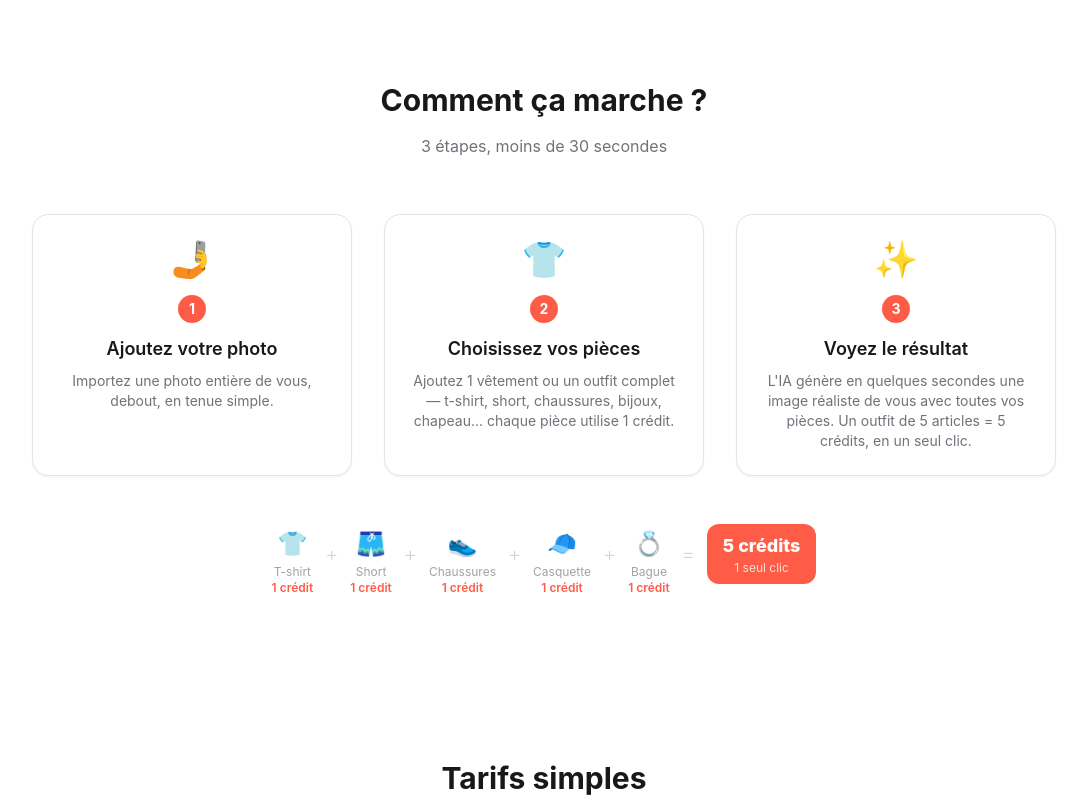
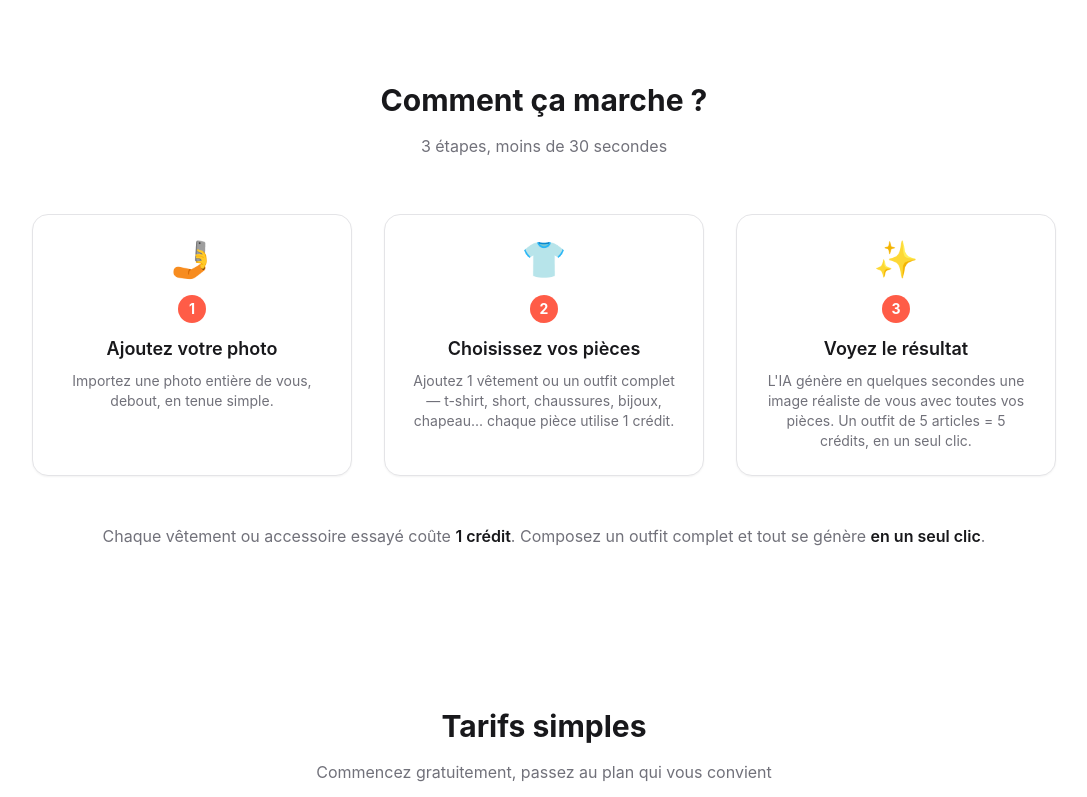
Before and after one commit to julesh66250/tryfit-ai, a Next.js app: page / in a window 1280 px wide. Shown: the part 1345-2142 px from the top of the page, without its empty margins (96-1183 px from the left). Built offline with nearby package versions, Linux system fonts and the light colour scheme.

Commit message:
design: explication credits simple en texte

```diff
--- a/app/page.tsx
+++ b/app/page.tsx
@@ -257,32 +257,10 @@ export default function LandingPage() {
             ))}
           </div>
 
-          {/* Équation visuelle crédits */}
-          <div className="flex flex-wrap items-center justify-center gap-3 mt-2">
-            {[
-              { emoji: '👕', label: 'T-shirt' },
-              { emoji: '🩳', label: 'Short' },
-              { emoji: '👟', label: 'Chaussures' },
-              { emoji: '🧢', label: 'Casquette' },
-              { emoji: '💍', label: 'Bague' },
-            ].map((item, i) => (
-              <div key={item.label} className="flex items-center gap-3">
-                <div className="flex flex-col items-center">
-                  <div className="text-2xl mb-1">{item.emoji}</div>
-                  <span className="text-xs text-zinc-400">{item.label}</span>
-                  <span className="text-xs font-semibold text-brand-500">1 crédit</span>
-                </div>
-                {i < 4 && <span className="text-zinc-300 font-light text-xl mb-4">+</span>}
-              </div>
-            ))}
-            <div className="flex items-center gap-3 mb-4">
-              <span className="text-zinc-300 font-light text-xl">=</span>
-              <div className="bg-brand-500 text-white rounded-xl px-4 py-2 text-center">
-                <div className="font-extrabold text-lg">5 crédits</div>
-                <div className="text-xs opacity-80">1 seul clic</div>
-              </div>
-            </div>
-          </div>
+          {/* Explication crédits */}
+          <p className="text-center text-zinc-500 mt-2">
+            Chaque vêtement ou accessoire essayé coûte <span className="font-semibold text-zinc-900">1 crédit</span>. Composez un outfit complet et tout se génère <span className="font-semibold text-zinc-900">en un seul clic</span>.
+          </p>
         </div>
       </section>
 
```
